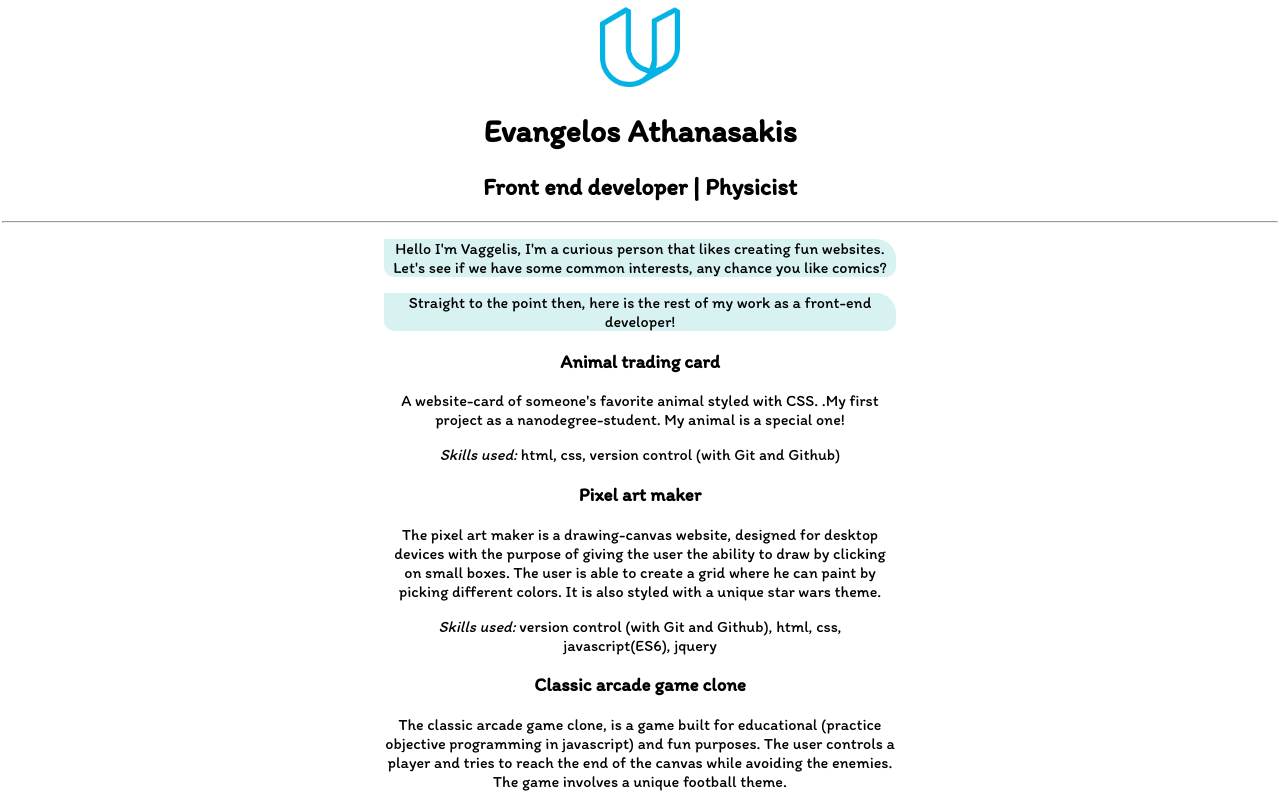
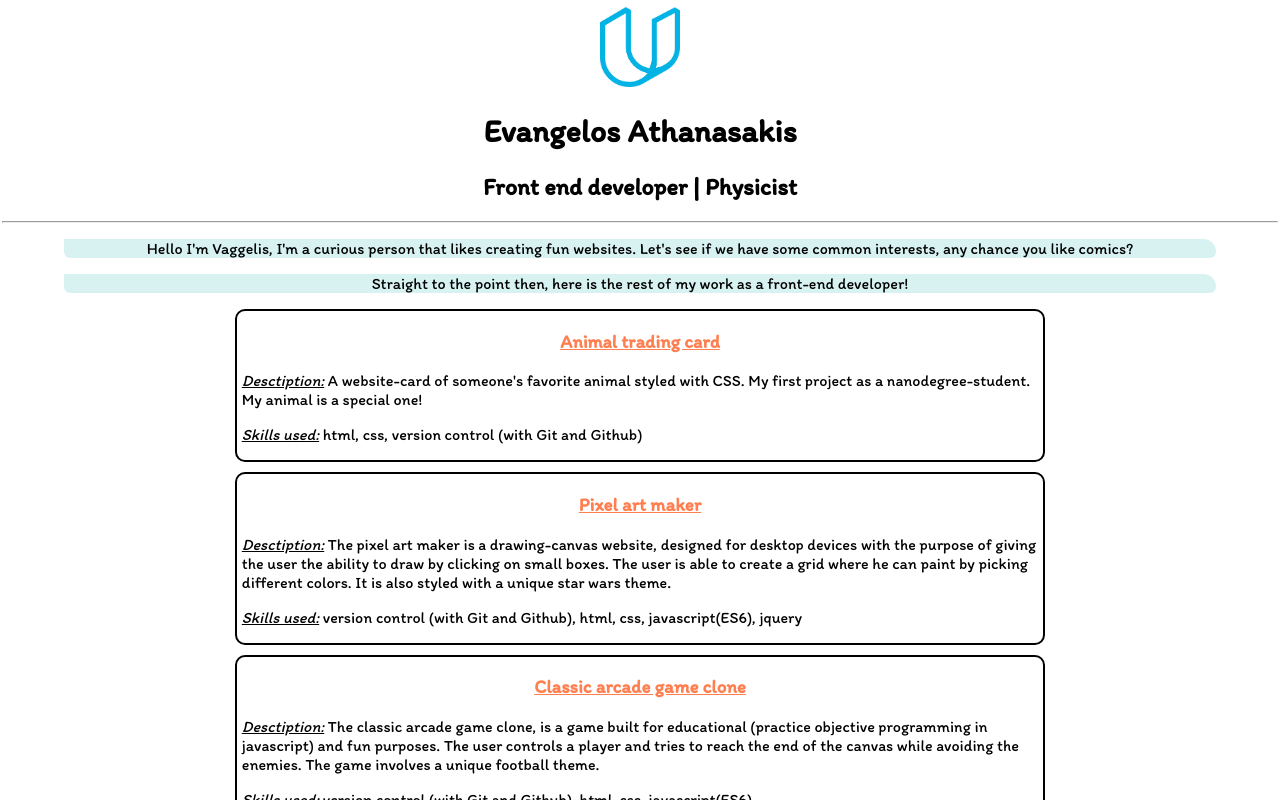
Before and after one commit to V-for-Vaggelis/portfolio, a React (Create React App) app: page / in a window 1280 px wide. Both pictures are taken after a click on the button "Skip dialogue". Shown: the top 800 px of the page. Built offline with nearby package versions, Linux system fonts and the light colour scheme.

Commit message:
Added some styles for project-container

```diff
--- a/src/App.css
+++ b/src/App.css
@@ -60,7 +60,7 @@ header, footer {
 }
 
 #dialogue {
-  width: 40%;
+  width: 90%;
   margin-left: auto;
   margin-right: auto;
 }
@@ -80,6 +80,36 @@ header, footer {
   width: 100%;
 }
 
+.project-container {
+  border: 2px solid black;
+  border-radius: 10px;
+  margin-bottom: 10px;
+  width: 70%;
+  margin-left: auto;
+  margin-right: auto;
+}
+
+.project-container > p {
+  text-align: left;
+  padding-left: 5px;
+}
+
+.project-container > p > em {
+  text-decoration: underline;
+}
+
+.project-link:link {
+  color: coral;
+}
+
+.project-link:hover {
+  font-weight: bold;
+}
+
+.project-link:visited {
+  color: rgb(162, 87, 45);
+}
+
 @media screen and (min-width: 406px) {
   .contact-info {
     margin-right: 0;
--- a/src/components/Project.js
+++ b/src/components/Project.js
@@ -3,9 +3,10 @@ import React, { Component } from 'react'
 function Project (props) {
   return (
     <section className="project-container">
-    <h3><a href={props.project.link}>{props.project.title}</a></h3>
-    <p>{props.project.description}</p>
-    <p><em>Skills used:</em> {props.project.skillsUsed}</p></section>
+    <h3><a className="project-link" href={props.project.url}>{props.project.title}</a></h3>
+    <p><em>Desctiption:</em>  {props.project.description}</p>
+    <p><em>Skills used:</em>  {props.project.skillsUsed}</p>
+    </section>
   )
 }
 
--- a/src/projects.json
+++ b/src/projects.json
@@ -1,4 +1,4 @@
-[{"title": "Animal trading card", "url": "https://github.com/V-for-Vaggelis/Animal_trading_card", "description": "A website-card of someone's favorite animal styled with CSS. .My first project as a nanodegree-student. My animal is a special one!", "skillsUsed": "html, css, version control (with Git and Github)", "rendered": false},
+[{"title": "Animal trading card", "url": "https://github.com/V-for-Vaggelis/Animal_trading_card", "description": "A website-card of someone's favorite animal styled with CSS. My first project as a nanodegree-student. My animal is a special one!", "skillsUsed": "html, css, version control (with Git and Github)", "rendered": false},
   {"title": "Pixel art maker", "url": "https://github.com/V-for-Vaggelis/Pixel_art_maker", "description": "The pixel art maker is a drawing-canvas website, designed for desktop devices with the purpose of giving the user the ability to draw by clicking on small boxes. The user is able to create a grid where he can paint by picking different colors. It is also styled with a unique star wars theme.", "skillsUsed": "version control (with Git and Github), html, css, javascript(ES6), jquery", "rendered": false},
   {"title": "Classic arcade game clone", "url": "https://github.com/V-for-Vaggelis/Classic-Arcade-Game-Clone", "description": "The classic arcade game clone, is a game built for educational (practice objective programming in javascript) and fun purposes. The user controls a player and tries to reach the end of the canvas while avoiding the enemies. The game involves a unique football theme.", "skillsUsed": "version control (with Git and Github), html, css, javascript(ES6)", "rendered": false},
   {"title": "Memory game", "url": "https://github.com/V-for-Vaggelis/Memory_game", "description": "The memory game is a website-game developed for fun and educational purposes. The game requires focus and good memory!", "skillsUsed": "version control (with Git and Github), html, css, responsive design, javascript(ES6), jquery", "rendered": false},
```
